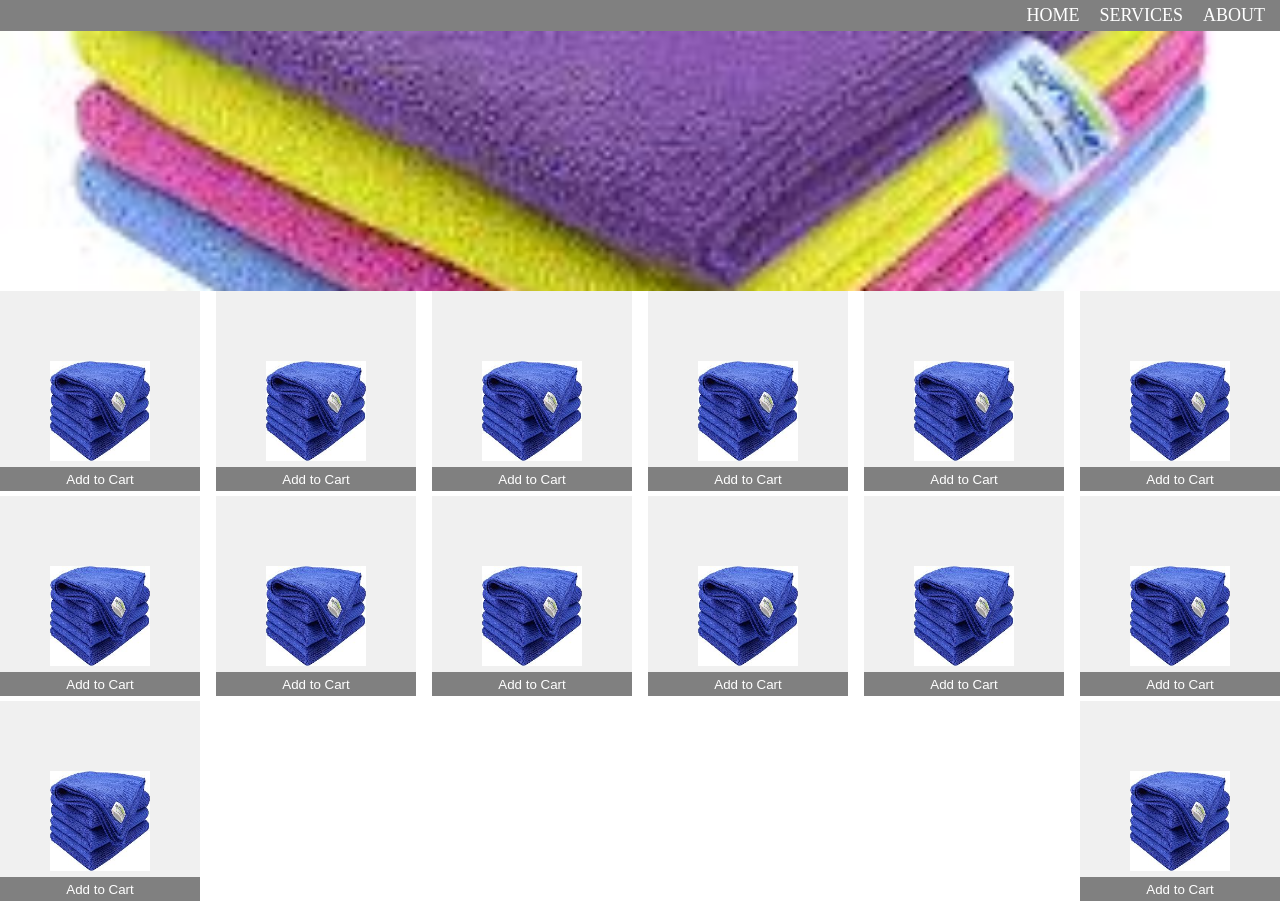
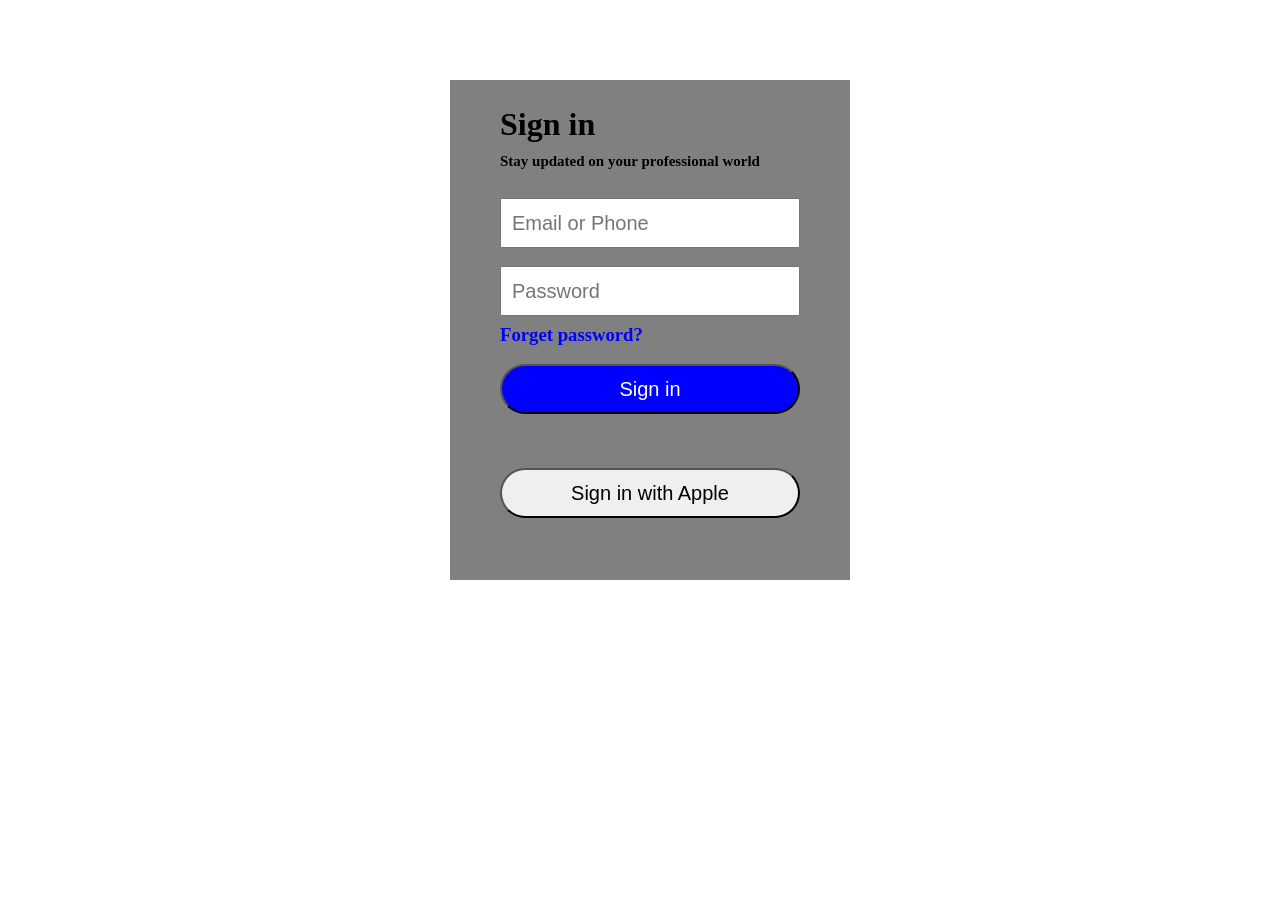
Before and after one commit to Pallavipn163/elite42, a plain HTML site: page index.html in a window 1280 px wide. After the commit the page ends 800 px from the top, so only its background shows below. Drawn offline with Linux system fonts and the light colour scheme.

Commit message:
Initial Commit

```diff
--- a/css/style.scss
+++ b/css/style.scss
@@ -2,70 +2,62 @@
     margin: 0;
     padding: 0;
 }
-ul.parent{
-    display: flex;
-    list-style: none;
-    justify-content: flex-end;
+.parent{
+    position: relative;
+    width: 400px;
+    height: 500px;
     background-color: grey;
-    padding: 5px;
-
-li{
+    top: 80px;
+    left: 450px;
+    .container{
+        position: absolute;
+        width: 400px;
+        height: 500px;
+        h1{
+            position: relative;
+            left: 50px;
+            top: 26px;
+        }
+        h2{
+            position: relative;
+            left: 50px;
+            font-size: 15px;
+        }
+        h3{
+            left: 50px;
+            position: relative;
+            color: blue;
+        }
+        input{
+            position: relative;
+            top: 10px;
+            left: 50px;
+            width: 300px;
+            height: 50px;
+            padding-left: 10px;
+            font-size: 20px;
+        }
+.first{
+    button{
     position: relative;
-    a{
-        padding: 10px;
-        text-transform: uppercase;
-        text-decoration: none;
-        font-size: 18px;
-        color: white;
-        cursor: pointer;
-        &:hover{
-            color: red;
-        }
-     }
+    border-radius: 50px;
+    width: 300px;
+    height: 50px;
+    left: 50px;
+    font-size: 20px;
+    background-color: blue;
+    color: #FFF;
+       }
     }
-}
-
-.header{
-    background-image: url("../images/header1.png");
-    background-repeat: no-repeat;
-    background-size: cover;
-    background-position: center;
-    width: 100%;
-    height: 260px;
-
- }
-
-
-.content{
-    .products{
-        display: flex;
-        justify-content: space-between;
-        gap: 5px;
-        flex-wrap: wrap;
-        list-style: none;
-        li{
-            width: 200px;
-            height: 200px;
-            position: relative;
-            background-color: #f0f0f0;
-
-            button{
-                position: absolute;
-                bottom: 0;
-                width: 100%;
-                border: none;
-                background-color: grey;
-                color: #fff;
-                height: 24px;
-            }
-
-            img{
-                width: 100px;
-                height: 100px;
-                position: absolute;
-                bottom: 30px;
-                left: 50px;
-            }
+.second{
+    button{
+    position: relative;
+    border-radius: 50px;
+    width: 300px;
+    height: 50px;
+    left: 50px;
+    font-size: 20px;
         }
     }
+  }
 }
--- a/index.html
+++ b/index.html
@@ -4,77 +4,20 @@
         <link rel="stylesheet" href="css/style.css">
     </head>
     <body>
-        <ul class="parent">
-        <li>
-            <a href="#">Home</a>
-         </li>
-         <li>
-            <a href="#">services</a>
-         </li>
-        <li>
-            <a href="#">About</a>
-        </li>
-      </ul>
-     <div class="header"></div>
-
-      <div class="content">
-        <ul class="products">
-            <li>
-                <button>Add to Cart</button>
-                <img src="images/cc1.png" alt="">
-            </li>
-            <li>
-                <button>Add to Cart</button>
-                <img src="images/cc1.png" alt="">
-            </li>
-            <li>
-                <button>Add to Cart</button>
-                <img src="images/cc1.png" alt="">
-            </li>
-            <li>
-                <button>Add to Cart</button>
-                <img src="images/cc1.png" alt="">
-            </li>
-            <li>
-                <button>Add to Cart</button>
-                <img src="images/cc1.png" alt="">
-            </li>
-            <li>
-                <button>Add to Cart</button>
-                <img src="images/cc1.png" alt="">
-            </li>
-            <li>
-                <button>Add to Cart</button>
-                <img src="images/cc1.png" alt="">
-            </li>
-            <li>
-                <button>Add to Cart</button>
-                <img src="images/cc1.png" alt="">
-            </li>
-            <li>
-                <button>Add to Cart</button>
-                <img src="images/cc1.png" alt="">
-            </li>
-            <li>
-                <button>Add to Cart</button>
-                <img src="images/cc1.png" alt="">
-            </li>
-            <li>
-                <button>Add to Cart</button>
-                <img src="images/cc1.png" alt="">
-            </li>
-            <li>
-                <button>Add to Cart</button>
-                <img src="images/cc1.png" alt="">
-            </li>
-            <li>
-                <button>Add to Cart</button>
-                <img src="images/cc1.png" alt="">
-            </li>
-            <li>
-                <button>Add to Cart</button>
-                <img src="images/cc1.png" alt="">
-            </li>
-        </ul>
+        <div class="parent">
+            <div class="container">
+            <h1>Sign in</h1><br><br>
+            <h2>Stay updated on your professional world</h2><br>
+            <input type="text" placeholder="Email or Phone"><br><br>
+            <input type="password" placeholder="Password"><br><br>
+            <h3>Forget password?</h3><br>
+            <div class="first">
+            <button>Sign in</button><br><br><br><br>
+            </div>
+            <div class="second">
+            <button>Sign in with Apple</button>
+            </div>
+            </div>
+        </div>
     </body>
 </html>
```
Also changed, not shown: css/style.css, 1 other file.
